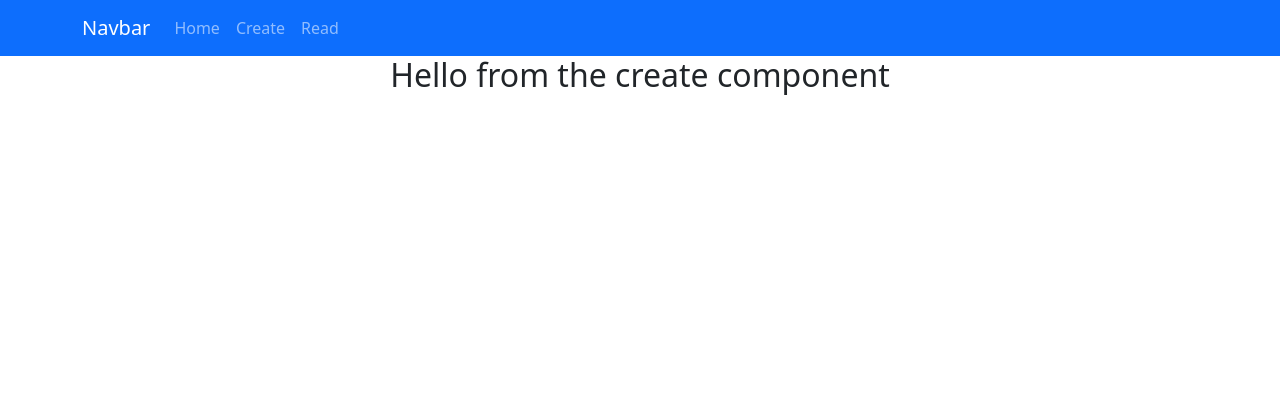
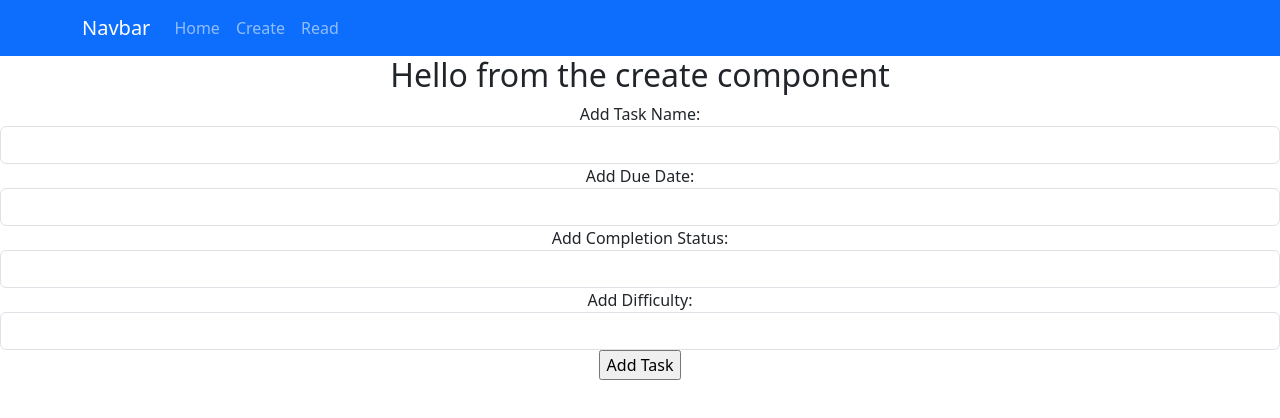
Before and after one commit to mary2002mcd/DataRepProject, a React (Create React App) app: page /create in a window 1280 px wide. Shown: the top 418 px of the page. Built offline with nearby package versions, Linux system fonts and the light colour scheme.

Commit message:
axios data from jsonblob

```diff
--- a/src/components/create.js
+++ b/src/components/create.js
@@ -1,7 +1,66 @@
-function Create(){
-    return(
+import { useState } from "react";
+
+
+
+
+function Create() {
+    //The React useState Hook allows us to track state in a function component.
+    const [taskName, setTaskName] = useState('');
+    const [dueDate, setDueDate] = useState('');
+    const [difficulty, setDifficulty] = useState('');
+    const [status, setStatus] = useState('');
+    const handleSubmit = (e) => {
+        e.preventDefault();
+        //write to the console
+        console.log("Task Name: " + taskName + " Due Date: " + dueDate + " Difficulty: " + difficulty + "Status: " + status);
+    }
+    //return this to the screen when the component is called
+    return (
         <div>
             <h2>Hello from the create component</h2>
+            {/* when the button is clicked the function OnSubmit will be called */}
+            {/* take in this information from the user  */}
+            <form onSubmit={handleSubmit}>
+                <div className="form-group">
+                    <label>Add Task Name: </label>
+                    <input type="text"
+                        className="form-control"
+                        value={taskName}
+                        onChange={(e) => { setTaskName(e.target.value) }} />
+
+                </div>
+
+                <div className="form-group">
+                    <label>Add Due Date: </label>
+                    <input type="text"
+                        className="form-control"
+                        value={dueDate}
+                        onChange={(e) => { setDueDate(e.target.value) }} />
+
+                </div>
+
+                <div className="form-group">
+                    <label>Add Completion Status: </label>
+                    <input type="text"
+                        className="form-control"
+                        value={status}
+                        onChange={(e) => { setStatus(e.target.value) }} />
+
+                </div>
+
+                <div className="form-group">
+                    <label>Add Difficulty: </label>
+                    <input type="text"
+                        className="form-control"
+                        value={difficulty}
+                        onChange={(e) => { setDifficulty(e.target.value) }} />
+
+                </div>
+                {/* button to call the function */}
+                <div>
+                    <input type="submit" value="Add Task" />
+                </div>
+            </form>
         </div>
     );
 }
--- a/src/components/listParts.js
+++ b/src/components/listParts.js
@@ -9,6 +9,9 @@ function ListParts(props) {
                 <Card.Body>
                     <blockquote className="blockquote mb-0">
                         <footer>{props.myTask.status}</footer>
+                        <footer>{props.myTask.dueDate}</footer>
+                        <footer>{props.myTask.difficulty}</footer>
+                        <footer>{props.myTask.status}</footer>
                     </blockquote>
                 </Card.Body>
             </Card>
--- a/src/components/read.js
+++ b/src/components/read.js
@@ -1,20 +1,42 @@
 import Tasks from "./tasks";
+import { useEffect, useState } from "react";
+import axios from "axios";
 
 function Read() {
-    const data = [
-        {
-            "taskName": "washing",
-            "status": "not started"
-        },
-        {
-            "taskName": "project",
-            "status": "in progress"
-        },
-        {
-            "taskName": "washing",
-            "status": "complete"
-        }
-    ];
+    const [data, setData] = useState([]);
+    // const data = [
+    //     {
+    //         "taskName": "washing",
+    //         "status": "not started",
+    //         "difficulty": "easy",
+    //         "dueDate": "Wednesday"
+    //     },
+    //     {
+    //         "taskName": "project",
+    //         "status": "in progress",
+    //         "difficulty": "medium",
+    //         "dueDate": "Tuesday",
+    //     },
+    //     {
+    //         "taskName": "washing",
+    //         "status": "complete",
+    //         "difficulty": "hard",
+    //         "dueDate": "Monday"
+    //     }
+    // ];
+
+    //useEffect is a React Hook that lets you synchronize a component with an external system.
+    useEffect(
+        () => {
+            //asyncrious operation taking place here
+            //callback, get data from tasks component
+            axios.get('https://jsonblob.com/api/jsonblob/1182378275208290304').then((response) => {
+                setData(response.data.tasks)
+            }).catch((error) => { //catch errors - is to send an error message to the console
+                console.log(error);
+            });
+        }, []
+    );
 
     return (
         <div>
```
